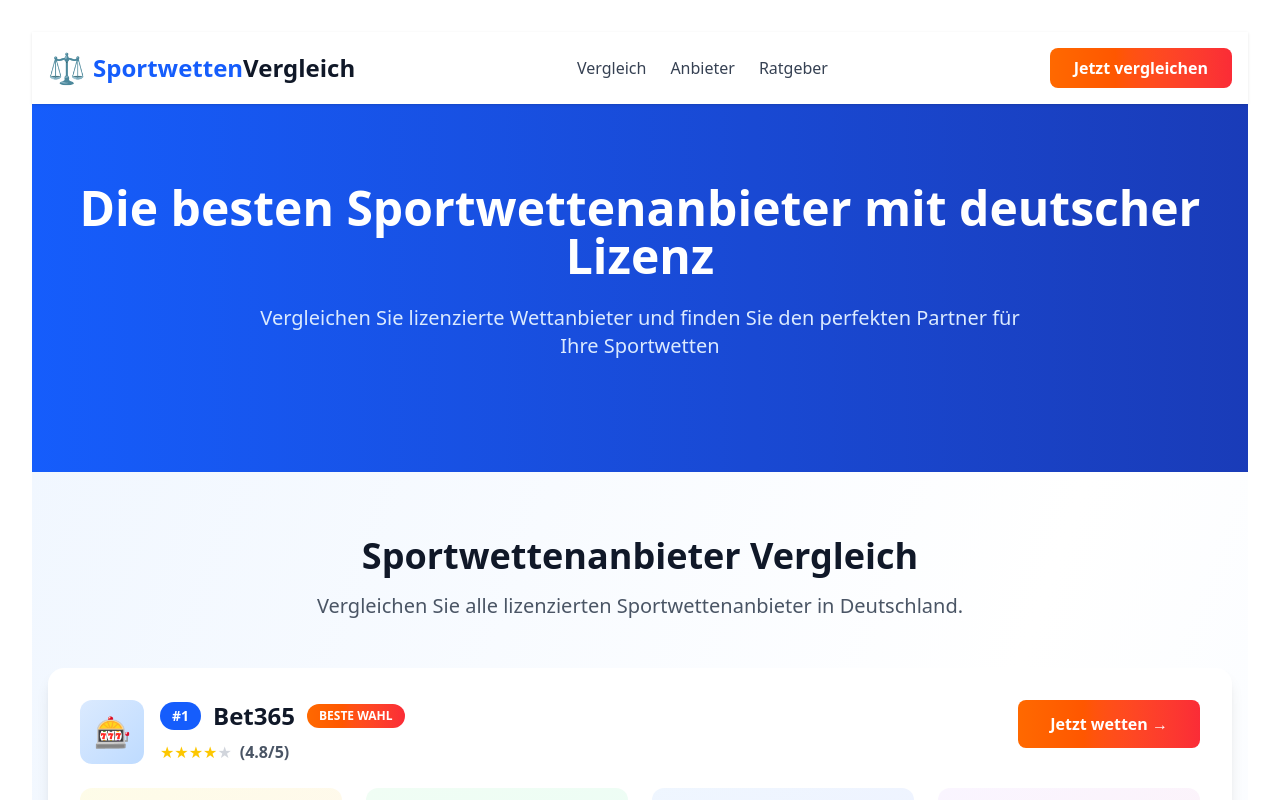
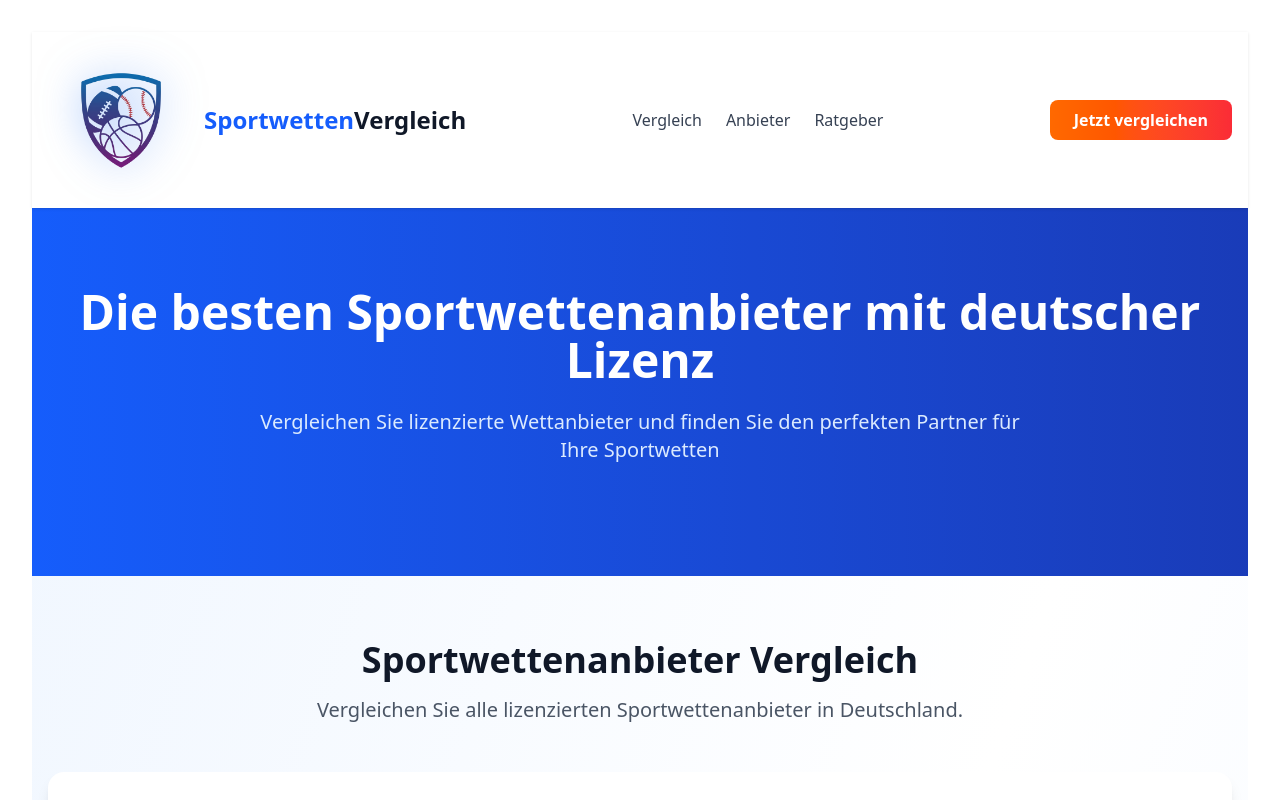
Before and after one commit to michaelgie79/sportwett-vergleich-de, a React (Vite) app: page / in a window 1280 px wide. Shown: the top 800 px of the page. Built offline with nearby package versions, Linux system fonts and the light colour scheme.

Commit message:
Add blue-purple shield logo to header and favicon

```diff
--- a/src/App.jsx
+++ b/src/App.jsx
@@ -92,8 +92,12 @@ function App() {
       <header className="bg-white shadow-sm sticky top-0 z-50">
         <div className="max-w-7xl mx-auto px-4 py-4">
           <div className="flex items-center justify-between">
-            <div className="flex items-center space-x-2">
-              <span className="text-3xl">⚖️</span>
+            <div className="flex items-center space-x-3 group cursor-pointer">
+              <img
+                src="/logo.png"
+                alt="Sportwett-Vergleich Logo"
+                className="w-36 h-36 group-hover:scale-110 transition-all duration-300 filter drop-shadow-[0_0_20px_rgba(59,130,246,0.5)] group-hover:drop-shadow-[0_0_30px_rgba(59,130,246,0.7)] group-hover:brightness-110"
+              />
               <h1 className="text-2xl font-bold">
                 <span className="text-blue-600">Sportwetten</span>
                 <span className="text-gray-900">Vergleich</span>
```
Also changed, not shown: public/favicon.png (added), public/logo.png (added).
